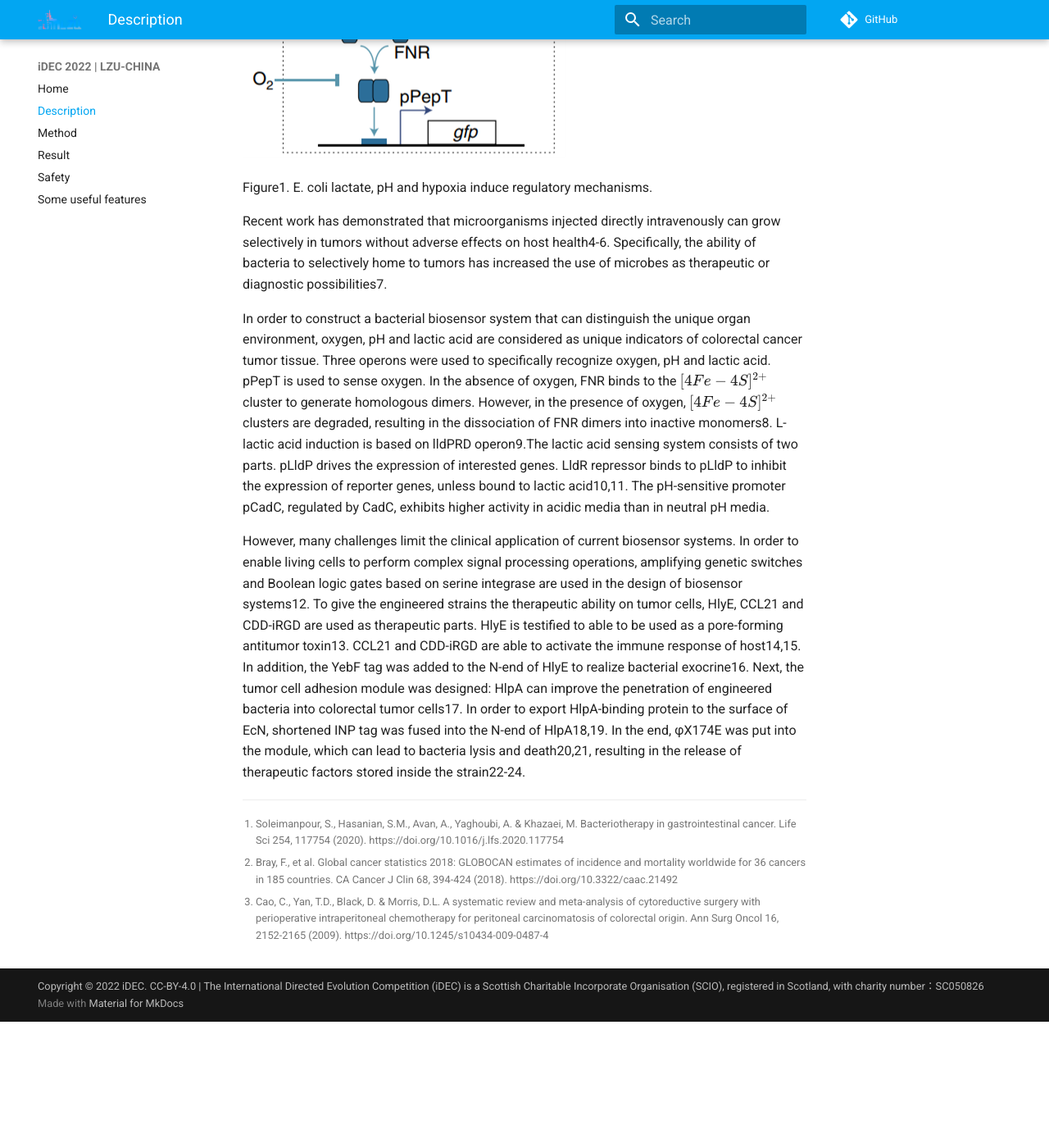
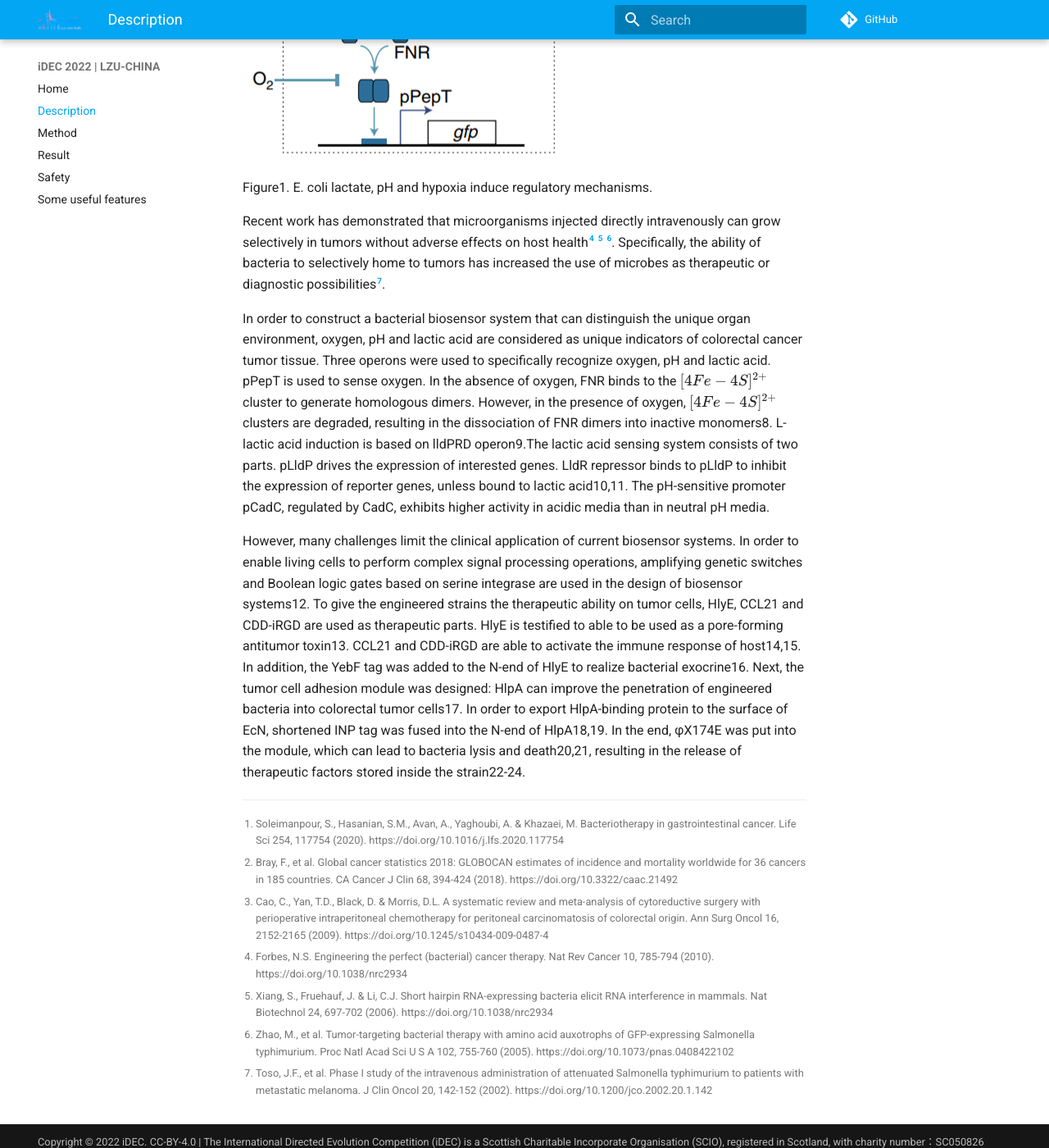
Before and after one commit to idec-teams/2022_LZU-CHINA, an MkDocs documentation site: the page built from docs/description.md, in a window 1280 px wide and 1400 px high, scrolled down 863 px. Shown: the whole window at 82% size. Built offline with MkDocs 1.6.1 and Material for MkDocs 9.7.7, drawn with Linux system fonts in a browser that asks for light colours; comment, search, counter and statistics services are not loaded; before the commit the page ends 2109 px from its top, so only the background shows below that.

Commit message:
test cite

```diff
--- a/docs/description.md
+++ b/docs/description.md
@@ -4,7 +4,7 @@ According to the WHO GLOBOCAN database, colorectal cancer (CRC) is the third mos
 
 Figure1. E. coli lactate, pH and hypoxia induce regulatory mechanisms.
 
-Recent work has demonstrated that microorganisms injected directly intravenously can grow selectively in tumors without adverse effects on host health4-6. Specifically, the ability of bacteria to selectively home to tumors has increased the use of microbes as therapeutic or diagnostic possibilities7.
+Recent work has demonstrated that microorganisms injected directly intravenously can grow selectively in tumors without adverse effects on host health[^4] [^5] [^6]. Specifically, the ability of bacteria to selectively home to tumors has increased the use of microbes as therapeutic or diagnostic possibilities[^7].
 
 In order to construct a bacterial biosensor system that can distinguish the unique organ environment, oxygen, pH and lactic acid are considered as unique indicators of colorectal cancer tumor tissue. Three operons were used to specifically recognize oxygen, pH and lactic acid. pPepT is used to sense oxygen. In the absence of oxygen, FNR binds to the $[4Fe-4S]^{2+}$ cluster to generate homologous dimers. However, in the presence of oxygen, $[4Fe-4S]^{2+}$clusters are degraded, resulting in the dissociation of FNR dimers into inactive monomers8. L-lactic acid induction is based
 on lldPRD operon9.The lactic acid sensing system consists of two parts. pLldP drives the expression of interested genes. LldR repressor binds to pLldP to inhibit the expression of reporter genes, unless bound to lactic acid10,11. The pH-sensitive promoter pCadC, regulated by CadC, exhibits higher activity in acidic media than in neutral pH media.
@@ -18,3 +18,7 @@ cancer. Life Sci 254, 117754 (2020). https://doi.org/10.1016/j.lfs.2020.117754
 [^3]: Cao, C., Yan, T.D., Black, D. & Morris, D.L. A systematic review and meta-analysis of cytoreductive surgery
 with perioperative intraperitoneal chemotherapy for peritoneal carcinomatosis of colorectal origin. Ann Surg Oncol
 16, 2152-2165 (2009). https://doi.org/10.1245/s10434-009-0487-4
+[^4]: Forbes, N.S. Engineering the perfect (bacterial) cancer therapy. Nat Rev Cancer 10, 785-794 (2010). https://doi.org/10.1038/nrc2934
+[^5]: Xiang, S., Fruehauf, J. & Li, C.J. Short hairpin RNA-expressing bacteria elicit RNA interference in mammals. Nat Biotechnol 24, 697-702 (2006). https://doi.org/10.1038/nrc2934
+[^6]: Zhao, M., et al. Tumor-targeting bacterial therapy with amino acid auxotrophs of GFP-expressing Salmonella typhimurium. Proc Natl Acad Sci U S A 102, 755-760 (2005). https://doi.org/10.1073/pnas.0408422102
+[^7]: Toso, J.F., et al. Phase I study of the intravenous administration of attenuated Salmonella typhimurium to patients with metastatic melanoma. J Clin Oncol 20, 142-152 (2002). https://doi.org/10.1200/jco.2002.20.1.142
```
